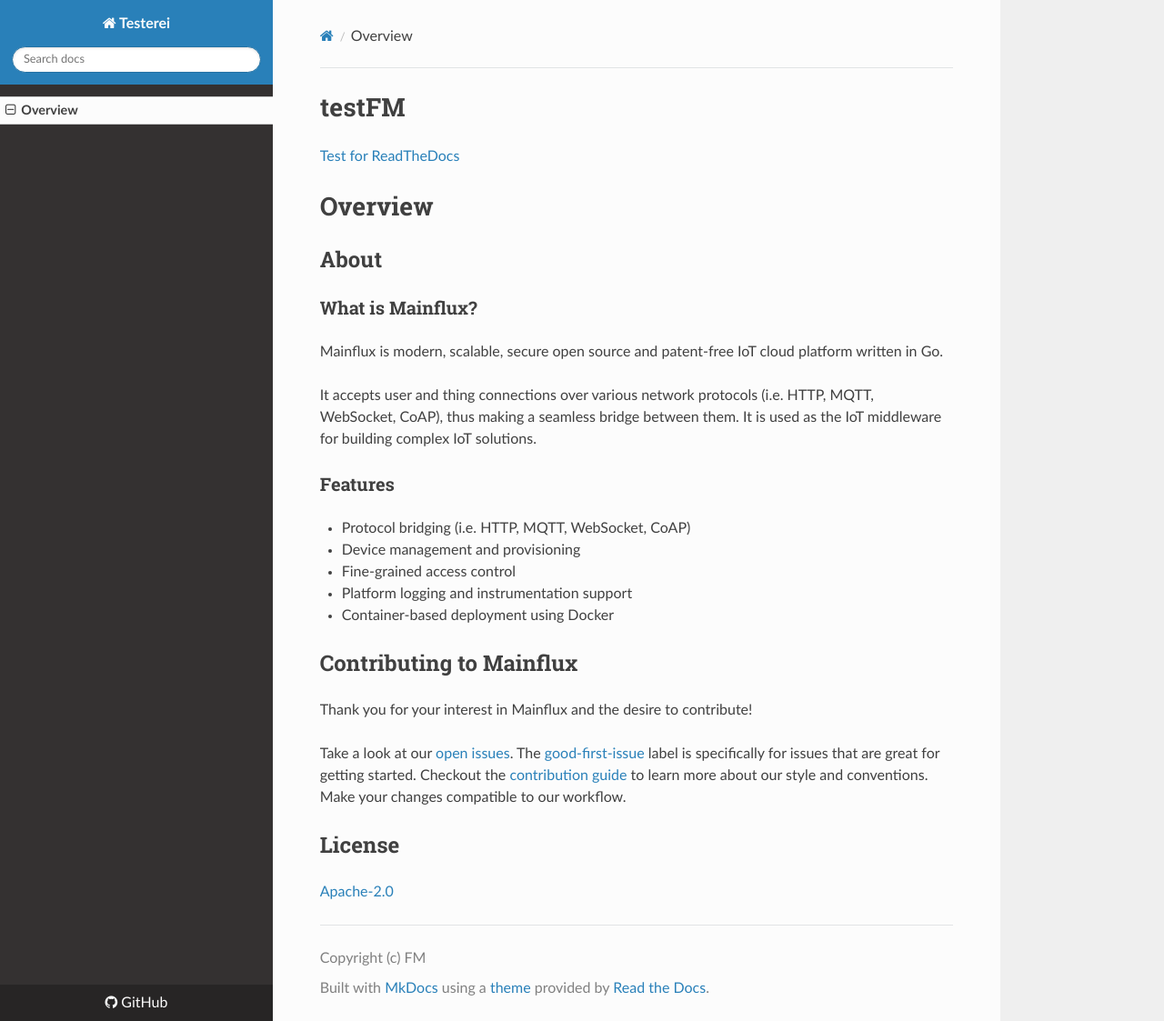
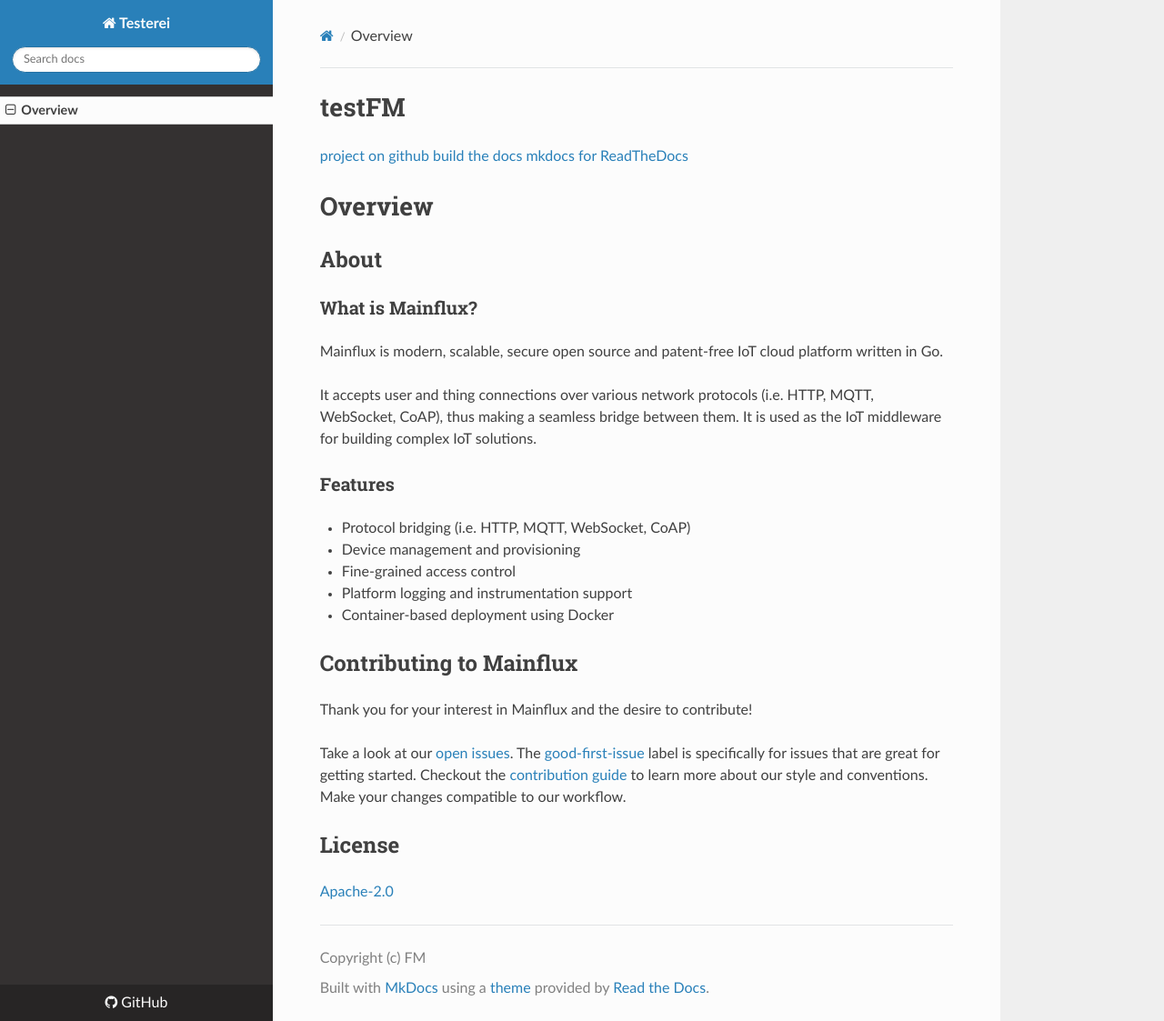
Before and after one commit to francmarx/testFM, an MkDocs documentation site: the page built from docs/index.md, in a window 1280 px wide and 1123 px high. Shown: the whole window at 91% size. Built offline with MkDocs 1.6.1, drawn with Linux system fonts in a browser that asks for light colours; nearby versions of some CDN libraries.

Commit message:
Update index.md

```diff
--- a/docs/index.md
+++ b/docs/index.md
@@ -1,6 +1,8 @@
 # testFM
-[Test for ReadTheDocs](https://testfm2.readthedocs.io/)
 
+[project on github](https://github.com/francmarx/testFM)
+[build the docs](https://readthedocs.org/projects/testfm2/)
+[mkdocs for ReadTheDocs](https://testfm2.readthedocs.io/)
 
 # Overview
 
```
